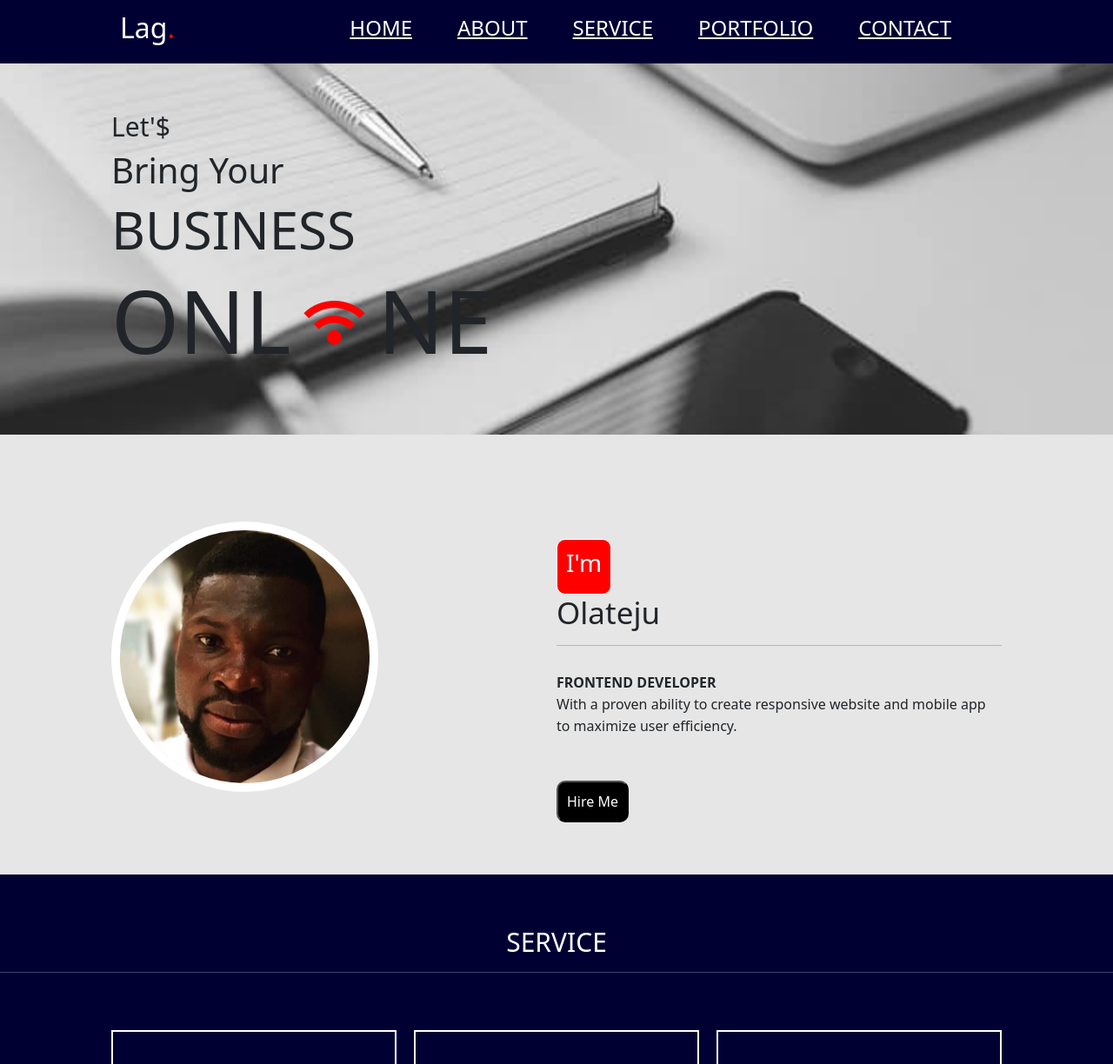
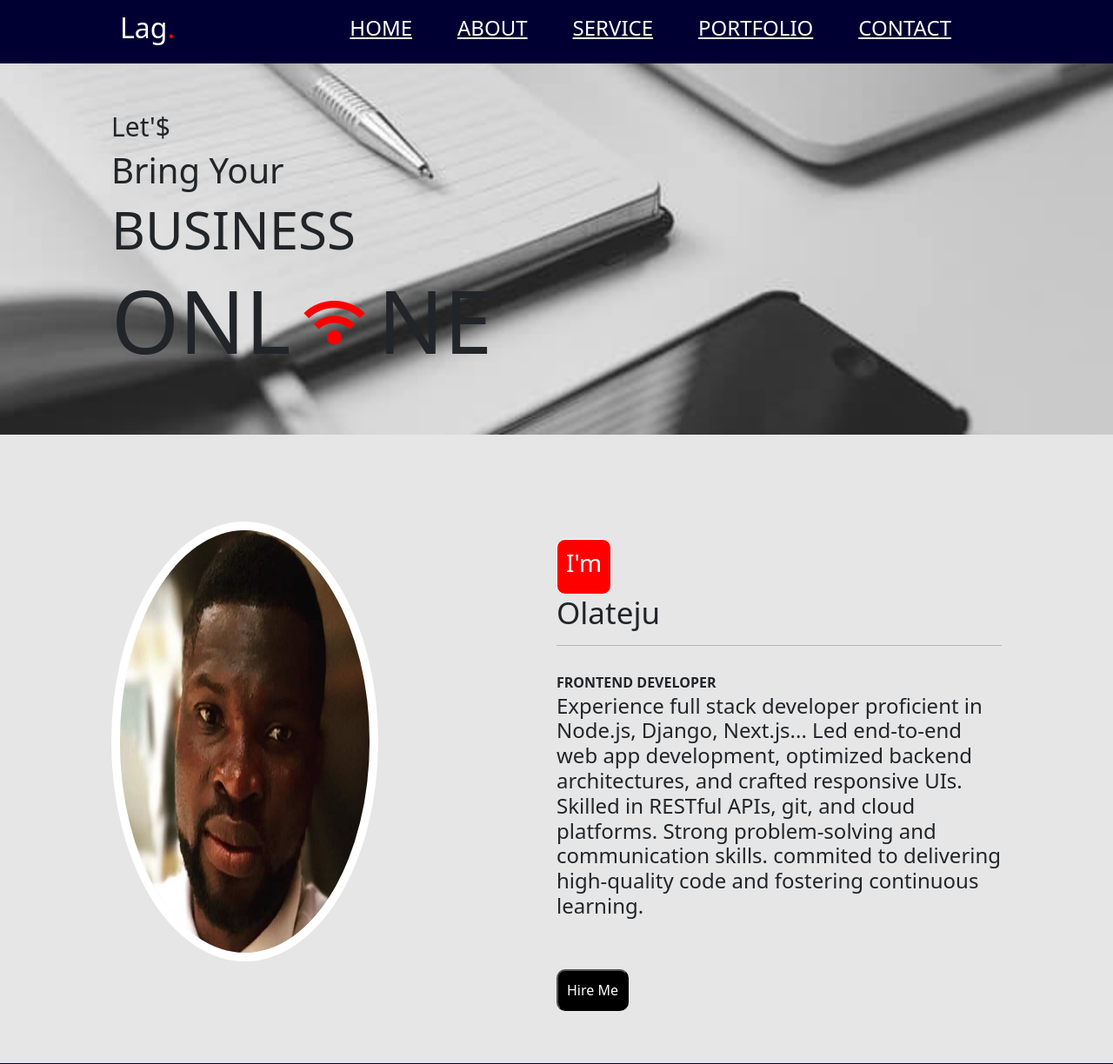
Before and after one commit to hollarteju/django, a Django app: template page/templates/home.html in a window 1280 px wide. Shown: the top 1224 px of the page at 87% size. Run offline with Django 3.2, Linux system fonts and the light colour scheme; the template is opened without the code that fills it, so the values that code supplies are empty; some libraries are stand-ins or nearby versions.

Commit message:
about content

```diff
--- a/page/templates/home.html
+++ b/page/templates/home.html
@@ -85,8 +85,12 @@
 						</span>
 						<div>
 						<b>FRONTEND DEVELOPER</b>
-						With a proven ability to create responsive website and mobile app to maximize user efficiency.
-
+						<h4>
+							Experience full stack developer proficient in Node.js, Django, Next.js...
+							Led end-to-end web app development, optimized backend architectures, and crafted responsive
+							UIs. Skilled in RESTful APIs, git, and cloud platforms. Strong problem-solving and communication skills.
+							commited to delivering high-quality code and fostering continuous learning.
+						</h4>
 						</div>
 						<a href="#contact"><button>
 							Hire Me
```
